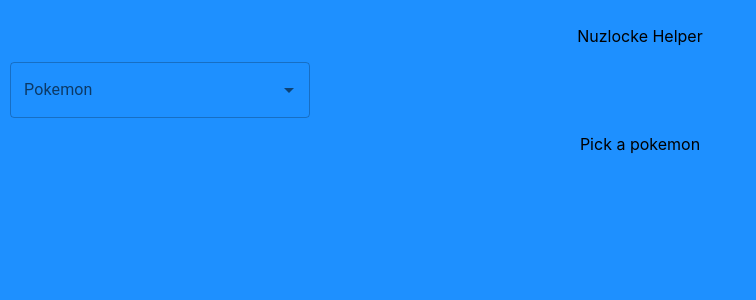
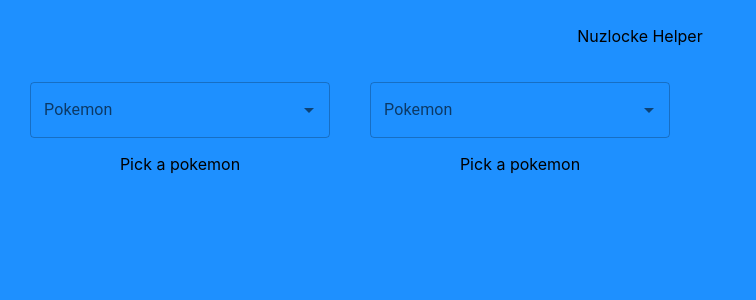
Before and after one commit to TomReece1/nuzlocke-helper, a React (Create React App) app: page / in a window 1280 px wide. Shown: the top 300 px of the page, without its empty margins (0-756 px from the left). Built offline with nearby package versions, Linux system fonts and the light colour scheme; no server answers.

Commit message:
make matchup

```diff
--- a/src/App.js
+++ b/src/App.js
@@ -1,11 +1,20 @@
 import "./App.css";
 import Column from "./components/column";
+import { useState } from "react";
+import Matchup from "./components/matchup";
 
 function App() {
+  const [pokemon1, setPokemon1] = useState({});
+  const [pokemon2, setPokemon2] = useState({});
+
   return (
     <div className="App">
       <p>Nuzlocke Helper</p>
-      <Column />
+      {(pokemon1.name && pokemon2.name) && <Matchup pokemon1={pokemon1} pokemon2={pokemon2}/>}
+      <div className="flex-container">
+      <Column pokemon={pokemon1} setPokemon={setPokemon1}/>
+      <Column pokemon={pokemon2} setPokemon={setPokemon2}/>
+      </div>
     </div>
   );
 }
--- a/src/components/column.js
+++ b/src/components/column.js
@@ -4,8 +4,9 @@
 import { calcMultipliers } from "./brain";
 import Typetable from "./typetable";
 
-function Column() {
-  const [pokemon, setPokemon] = useState({});
+function Column({pokemon, setPokemon}) {
+  // const [pokemon, setPokemon] = useState({});
+
   const [multipliers, setMultipliers] = useState([]);
 
   function handleChange(event, value) {
@@ -29,7 +30,7 @@
   }
 
   return (
-    <>
+    <div className="flex-container-col">
       <Dropdown handleChange={handleChange} />
 
       {!pokemon.name ? (
@@ -44,7 +45,7 @@
           <Typetable multipliers={multipliers} />
         </>
       )}
-    </>
+    </div>
   );
 }
 
--- /dev/null
+++ b/src/components/matchup.js
@@ -0,0 +1,33 @@
+import { types, tc } from "./brain";
+
+function Matchup({pokemon1, pokemon2}){
+
+    const p1 = pokemon1.name;
+    const p2 = pokemon2.name;
+    const p1t1 = pokemon1.types[0].type.name;
+    const p1t2 = pokemon1.types[1] ? pokemon1.types[1].type.name : undefined;
+    const p2t1 = pokemon2.types[0].type.name;
+    const p2t2 = pokemon2.types[1] ? pokemon2.types[1].type.name : undefined;
+    console.log(p1t1, p1t2, p2t1, p2t2)
+
+    function calcMultiplier(atktype, deftype1, deftype2) {
+        if (deftype2) {
+            return tc[types.indexOf(atktype)][types.indexOf(deftype1)] * tc[types.indexOf(atktype)][types.indexOf(deftype2)];
+        } else {
+            return tc[types.indexOf(atktype)][types.indexOf(deftype1)];
+        }
+      }
+
+return (
+    <div
+    // style={{backgroundColor: 'white', width: 400}}
+    >
+    <p>{p1t1} hits {p2} for {calcMultiplier(p1t1, p2t1, p2t2)}x damage</p>
+    {p1t2 && <p>{p1t2} hits {p2} for {calcMultiplier(p1t2, p2t1, p2t2)}x damage</p>}
+    <p>{p2t1} hits {p1} for {calcMultiplier(p2t1, p1t1, p1t2)}x damage</p>
+    {p2t2 && <p>{p2t2} hits {p1} for {calcMultiplier(p2t2, p1t1, p1t2)}x damage</p>}
+    </div>
+)
+}
+
+export default Matchup;
--- a/src/index.css
+++ b/src/index.css
@@ -16,7 +16,14 @@
 .flex-container {
   display: flex;
   flex-wrap: nowrap;
-  /* background-color: DodgerBlue; */
+  text-align: center;
+}
+
+.flex-container-col {
+  display: flex;
+  flex-direction: column;
+  flex-wrap: nowrap;
+  padding: 20px;
   text-align: center;
 }
 
```
